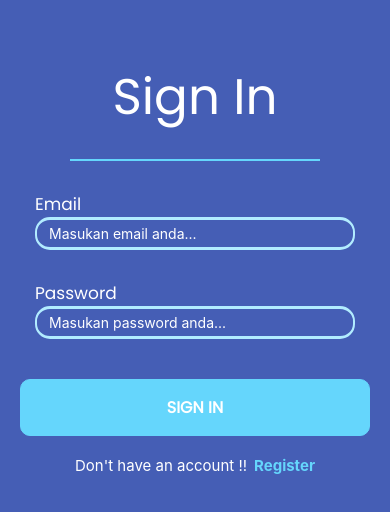
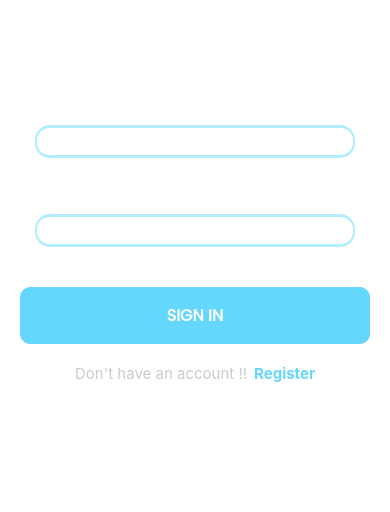
Before and after one commit to Iphint/BacaYuks, a React Native app: screen /SignUp in a window 390 px wide. Shown: the top 512 px of the page. Built offline with nearby package versions, Linux system fonts and the light colour scheme; no server answers.

Commit message:
edit pages sign up and login

```diff
--- a/src/pages/Login.js
+++ b/src/pages/Login.js
@@ -107,15 +107,17 @@ export default Login;
 const styles = StyleSheet.create({
   container: {
     flex: 1,
-    backgroundColor: '#455EB5',
+    backgroundColor: 'white',
+  },
+  logo: {
+    marginTop: 60,
+    alignItems: 'center',
   },
   title: {
-    marginTop: 60,
-    borderBottomWidth: 2,
-    alignItems: 'center',
-    marginHorizontal: 70,
-    borderBottomColor: '#65D6FC',
-    marginBottom: 30,
+    paddingLeft:46,
+    fontFamily: 'Poppins-Bold',
+    fontSize: 24,
+    color: '#69D7FC'
   },
   textTitle: {
     fontSize: 50,
@@ -128,7 +130,7 @@ const styles = StyleSheet.create({
     justifyContent: 'center',
   },
   haveAccountText: {
-    color: '#ffff',
+    color: 'rgba(30,30,30, 0.23)',
     fontSize: 15,
   },
   haveAccountTextLogin: {
@@ -136,4 +138,22 @@ const styles = StyleSheet.create({
     fontWeight: 'bold',
     fontSize: 15,
   },
+  containerOne: {
+    flex: 1,
+    marginTop: 60,
+    backgroundColor: 'white',
+    borderTopEndRadius: 30,
+    borderTopStartRadius: 30,
+    paddingTop: 21,
+    position: 'relative',
+  },
+  bluePopUp: {
+    backgroundColor: '#69D7FC',
+    position: 'absolute',
+    width: '100%',
+    height: 100,
+    marginTop: 320,
+    borderTopEndRadius: 30,
+    borderTopStartRadius: 30,
+  },
 });
--- a/src/pages/SignUp.js
+++ b/src/pages/SignUp.js
@@ -157,28 +157,25 @@ export default SignUp;
 const styles = StyleSheet.create({
   container: {
     flex: 1,
-    backgroundColor: '#455EB5',
+    backgroundColor: 'white',
+    position: 'relative',
   },
   title: {
+    paddingLeft:46,
+    fontFamily: 'Poppins-Bold',
+    fontSize: 24,
+    color: '#69D7FC'
+  },
+  logo: {
     marginTop: 60,
-    borderBottomWidth: 2,
     alignItems: 'center',
-    marginHorizontal: 70,
-    borderBottomColor: '#65D6FC',
-    marginBottom: 30,
-  },
-  textTitle: {
-    fontSize: 50,
-    color: '#ffff',
-    paddingBottom: 24,
-    fontFamily: 'Poppins-Regular',
   },
   haveAccount: {
     flexDirection: 'row',
     justifyContent: 'center',
   },
   haveAccountText: {
-    color: '#ffff',
+    color: 'rgba(30,30,30, 0.23)',
     fontSize: 15,
   },
   haveAccountTextLogin: {
@@ -186,4 +183,22 @@ const styles = StyleSheet.create({
     fontWeight: 'bold',
     fontSize: 15,
   },
+  containerOne: {
+    flex: 1,
+    marginTop: 60,
+    backgroundColor: 'white',
+    borderTopEndRadius: 30,
+    borderTopStartRadius: 30,
+    paddingTop: 21,
+    position: 'relative',
+  },
+  bluePopUp: {
+    backgroundColor: '#69D7FC',
+    position: 'absolute',
+    width: '100%',
+    height: 100,
+    marginTop: 320,
+    borderTopEndRadius: 30,
+    borderTopStartRadius: 30,
+  },
 });
```
